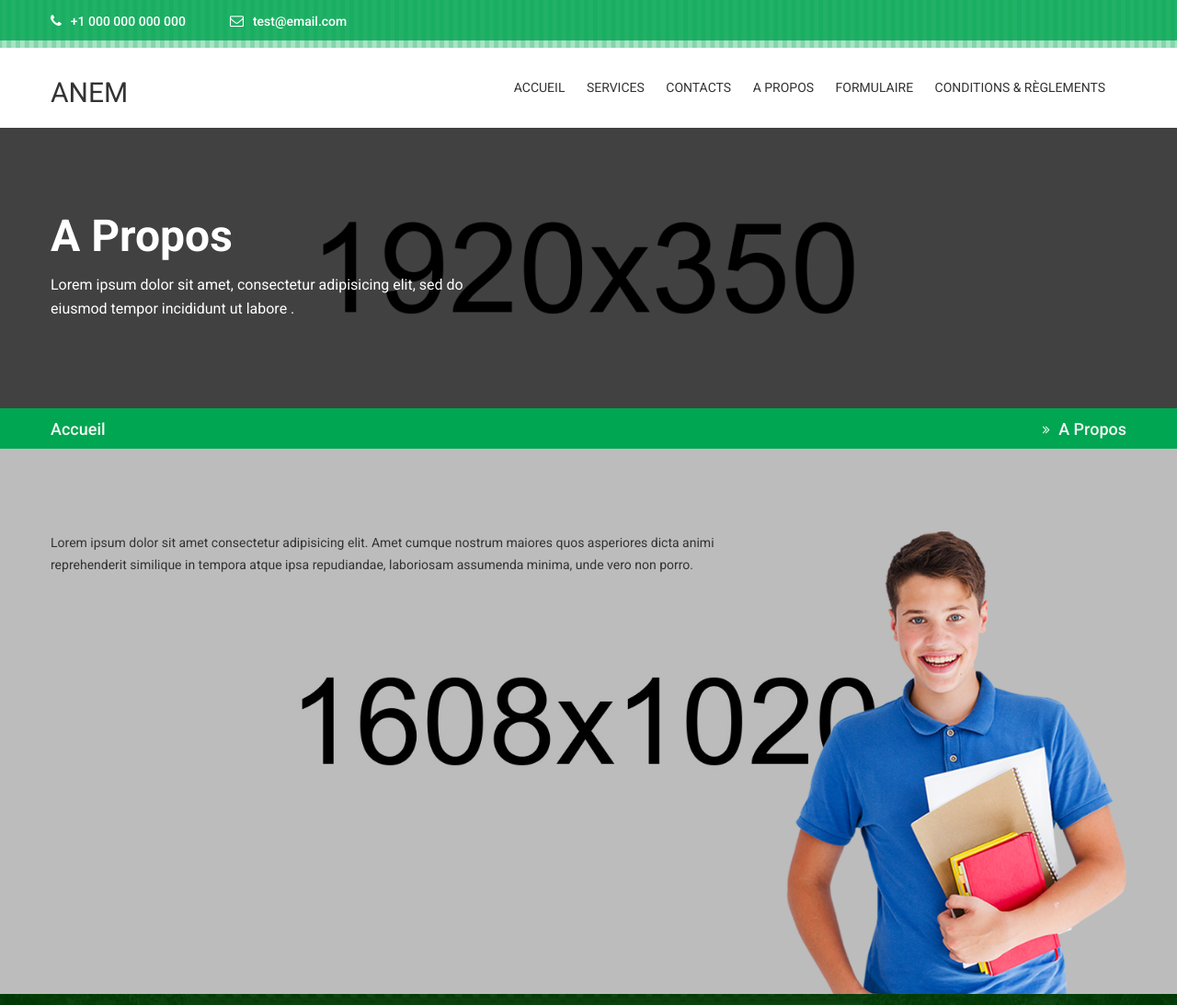
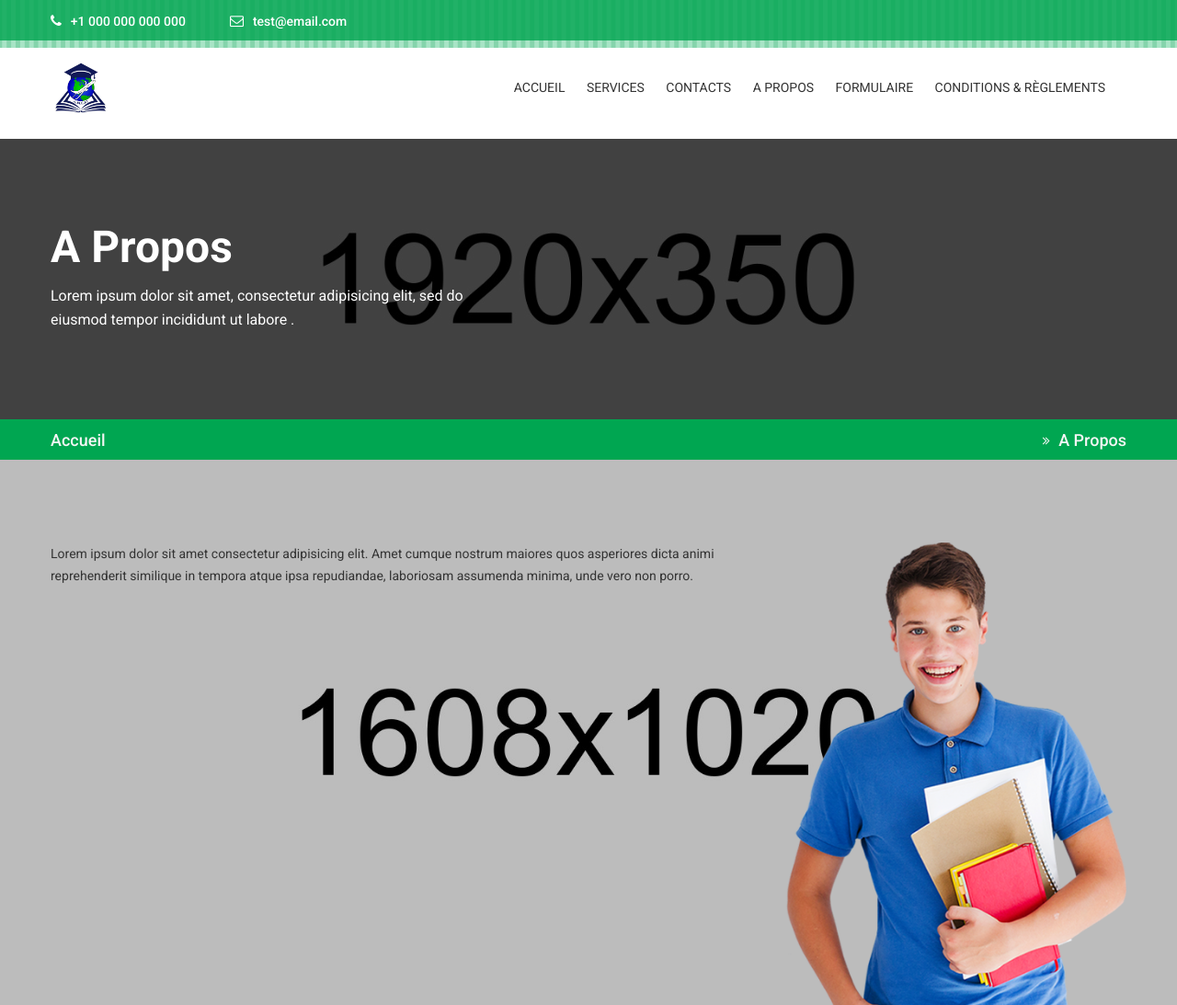
Before and after one commit to ProfZidane/anem, a plain HTML site: page about-us.html in a window 1280 px wide. Shown: the top 1093 px of the page at 92% size. Drawn offline with nearby package versions, Linux system fonts and the light colour scheme; files that its build step writes are made by us from their sources; files whose address does not match are found by name.

Commit message:
add logo

```diff
--- a/about-us.html
+++ b/about-us.html
@@ -53,8 +53,8 @@
             <div class="row">
                 <div class="col-lg-2 col-md-6 col-4">
                     <div class="logo">
-                        <a href="index.html">
-                            <h2>ANEM</h2>
+                        <a href="index.html" style="margin-bottom: 0;margin-top: 0;position: relative;bottom: 20px;">
+                            <img src="assets/img/WhatsApp Image 2021-02-10 at 10.37.01.jpeg" width="40%" height="40%" alt="">
                         </a>
                     </div>
                 </div>
```
Also changed, not shown: cond&term.html (+2 -2 lines), contact.html (+2 -2 lines), forms.html (+2 -2 lines), index.html (+2 -2 lines), service.html (+2 -2 lines), assets/img/WhatsApp Image 2021-02-10 at 10.37.01.jpeg (added).
